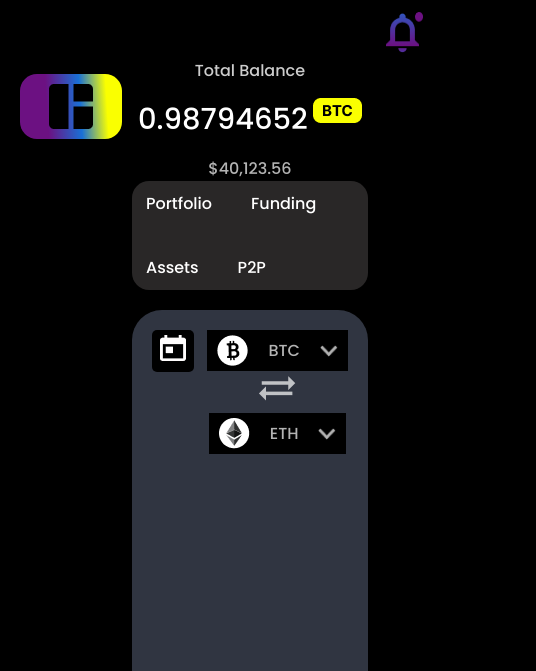
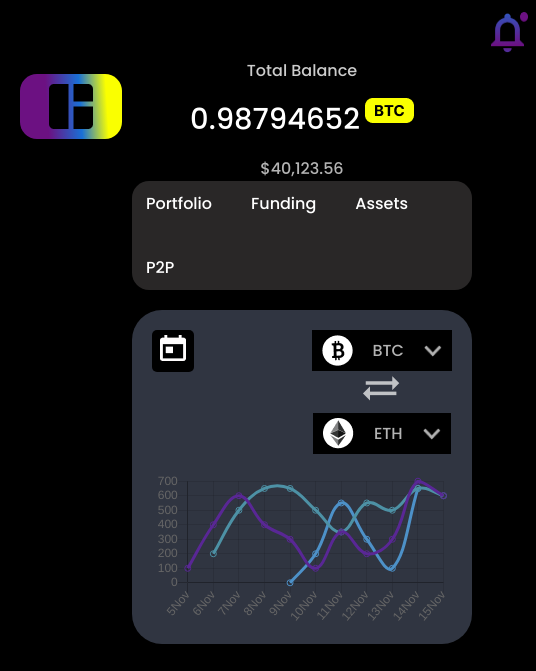
Before and after one commit to HyTaXx/Integration-maquette, a website: page index.html in a window 390 px wide. Shown: the part 97-768 px from the top of the page, 536 px wide, since content can reach past the window. Drawn offline with nearby package versions, Linux system fonts and the light colour scheme.

Commit message:
:iphone: Responsive V1.5

```diff
--- a/index.html
+++ b/index.html
@@ -103,6 +103,7 @@
                             </div>
                         </div>
                         <div>
+                            <canvas id="canva"></canvas>
                             <!-- Emplacement graph -->
                         </div>
                     </div>
@@ -242,6 +243,7 @@
             </section>
         </section>
     </section>
+<script src="https://cdnjs.cloudflare.com/ajax/libs/Chart.js/2.9.4/Chart.min.js"></script>
 <script src="script.js"></script>
 </body>
 </html>
--- a/script.js
+++ b/script.js
@@ -170,6 +170,54 @@ imgprofile.addEventListener("click",()=>{
     dashright.classList.toggle("burger2")
 })
 
-if ($(window).width() < 960) {
-    alert('Less than 960');
- }
+/// graph
+
+let graph = document.getElementById("canva").getContext('2d')
+
+new Chart(graph,{
+    type:'line',
+    data: {
+        labels: ['5Nov','6Nov','7Nov','8Nov','9Nov','10Nov','11Nov','12Nov','13Nov','14Nov','15Nov',],
+        datasets: [
+            {
+                label:'ETH',
+                data:[100,400,600,400,300,100,350,200,300,700,600],
+                borderColor: 'rgba(89, 39, 149, 1)',
+                backgroundColor:'transparent'
+            },
+            {
+                label:'BTC',
+                data:[null,200,500,650,650,500,350,550,500,650,600],
+                borderColor: 'rgba(77, 145, 165, 1)',
+                backgroundColor:'transparent'
+            },
+            {
+                label:'DOGE',
+                data:[null,null,null,null,0,200,550,300,100,650,null],
+                borderColor: 'rgba(77, 145, 200, 1)',
+                backgroundColor:'transparent'
+            }
+
+        ]
+    },
+    options: {
+        scales: {
+            y: {
+                ticks: {
+                    // Include a dollar sign in the ticks
+                    callback: function(value, index, ticks) {
+                        return '$' + value;
+                    }
+                }
+            }
+        },
+        legend: {
+            display: false
+        },
+        tooltips: {
+            callbacks: {
+              label: (item) => `${item.yLabel} GB`,
+            },
+          },
+    }
+})
--- a/style/style.scss
+++ b/style/style.scss
@@ -80,12 +80,12 @@ body{
                 background-color: #303541;
                 border-radius: 30px;
                 width: 100%;
-                height: 500px;
                 .stock-nav-graph{
                     display: flex;
                     flex-direction: row;
                     justify-content: space-between;
                     gap: 10px;
+                    margin-bottom: 20px;
                     .stock-money{
                         font-family: 'Poppins',sans-serif;
                         align-items: center;
@@ -448,6 +448,14 @@ nav{
     body{
         .section-main{
             .section-content{
+                .recent-transactions2{
+                    .Dashboard-right{
+                        display: none;
+                    }
+                    .nav-transac{
+                        gap: 20px;
+                    }
+                }
                 #logo-main{
                     width: 100px;
                 }
@@ -491,14 +499,6 @@ nav{
                                 }
                             }
                         }
-                    }
-                }
-                .recent-transactions2{
-                    .Dashboard-right{
-                        display: none;
-                    }
-                    .nav-transac{
-                        gap: 20px;
                     }
                 }
             }
```
Also changed, not shown: style/style.css, 1 other file.
